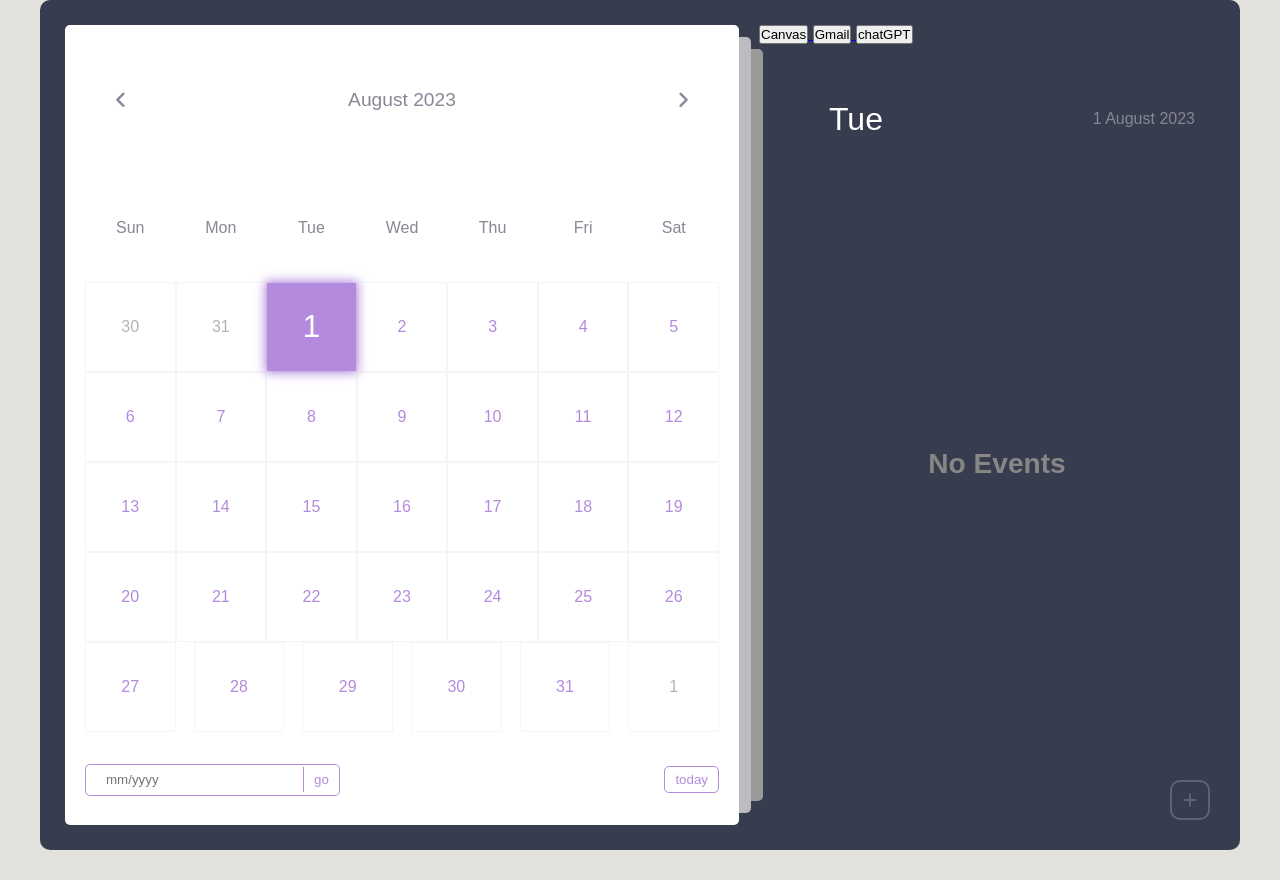
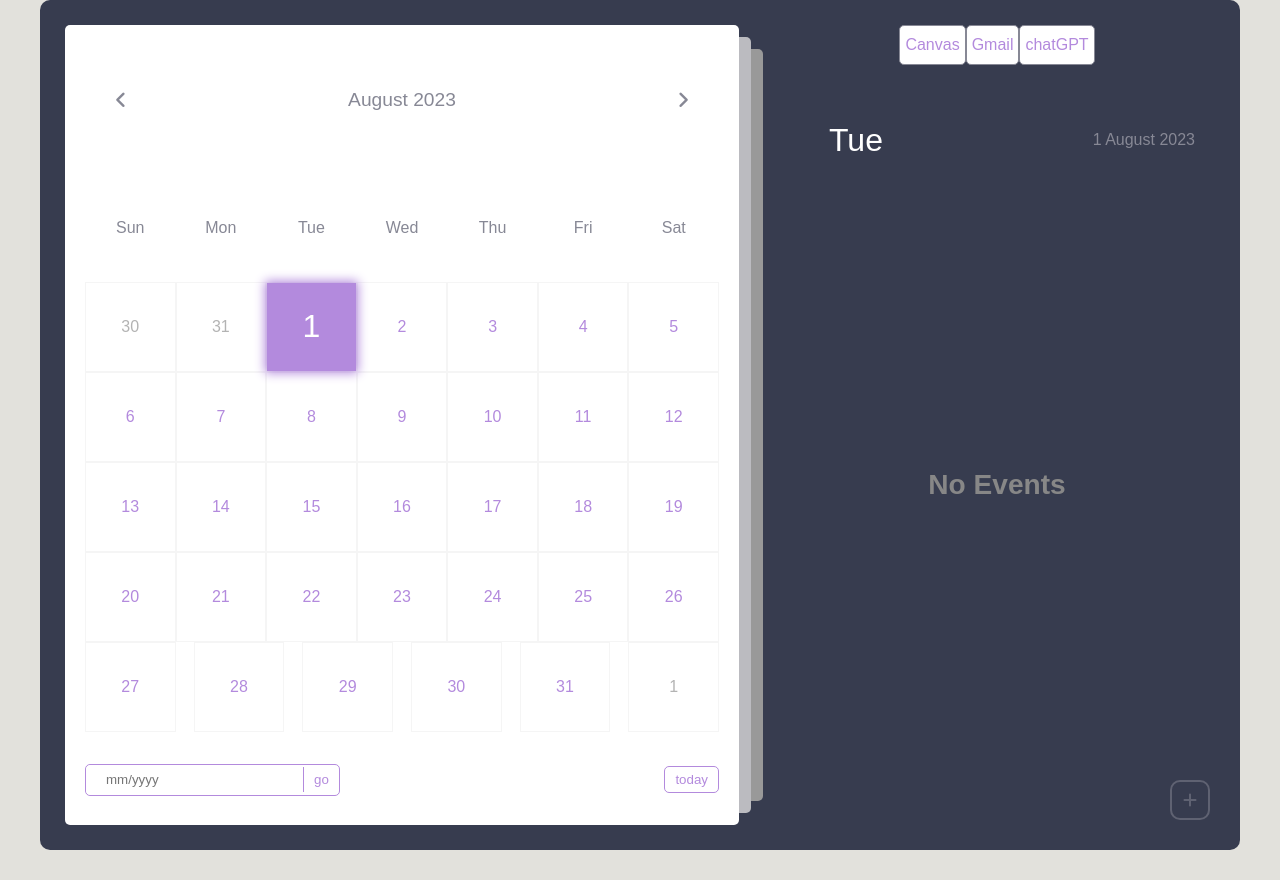
Before and after one commit to ShivaNakka4/ToDoList1, a plain HTML site: page index.html in a window 1280 px wide. Drawn offline with Linux system fonts and the light colour scheme.

Commit message:
Update style.css

```diff
--- a/style.css
+++ b/style.css
@@ -496,3 +496,60 @@ body {
         padding: 20px;
     }
 }
+/* Styling a few more add on buttons */
+.my-btn {
+    display: flex;
+    align-items: center;
+    justify-content: center;
+}
+.canvas {
+    height: 40px;
+    font-size: 1rem;
+    font-weight: 500;
+    outline: none;
+    border: none;
+    color: var(--primary-clr);
+    background-color: #fff;
+    border-radius: 5px;
+    cursor: pointer;
+    padding: 0px 5px;
+    border: 1px solid #878895;
+}
+.canvas:hover {
+    color: var(--primary-clr);
+    background-color: transparent;
+}
+.gmail {
+    height: 40px;
+    font-size: 1rem;
+    font-weight: 500;
+    outline: none;
+    border: none;
+    color: var(--primary-clr);
+    background-color: #fff;
+    border-radius: 5px;
+    cursor: pointer;
+    padding: 0px 5px;
+    border: 1px solid #878895;
+}
+.gmail:hover {
+    color: var(--primary-clr);
+    background-color: transparent;
+}
+.chatGPT {
+    height: 40px;
+    font-size: 1rem;
+    font-weight: 500;
+    outline: none;
+    border: none;
+    color: var(--primary-clr);
+    background-color: #fff;
+    border-radius: 5px;
+    cursor: pointer;
+    padding: 0px 5px;
+    border: 1px solid #878895;
+}
+.chatGPT:hover {
+    color: var(--primary-clr);
+    background-color: transparent;
+}
```
